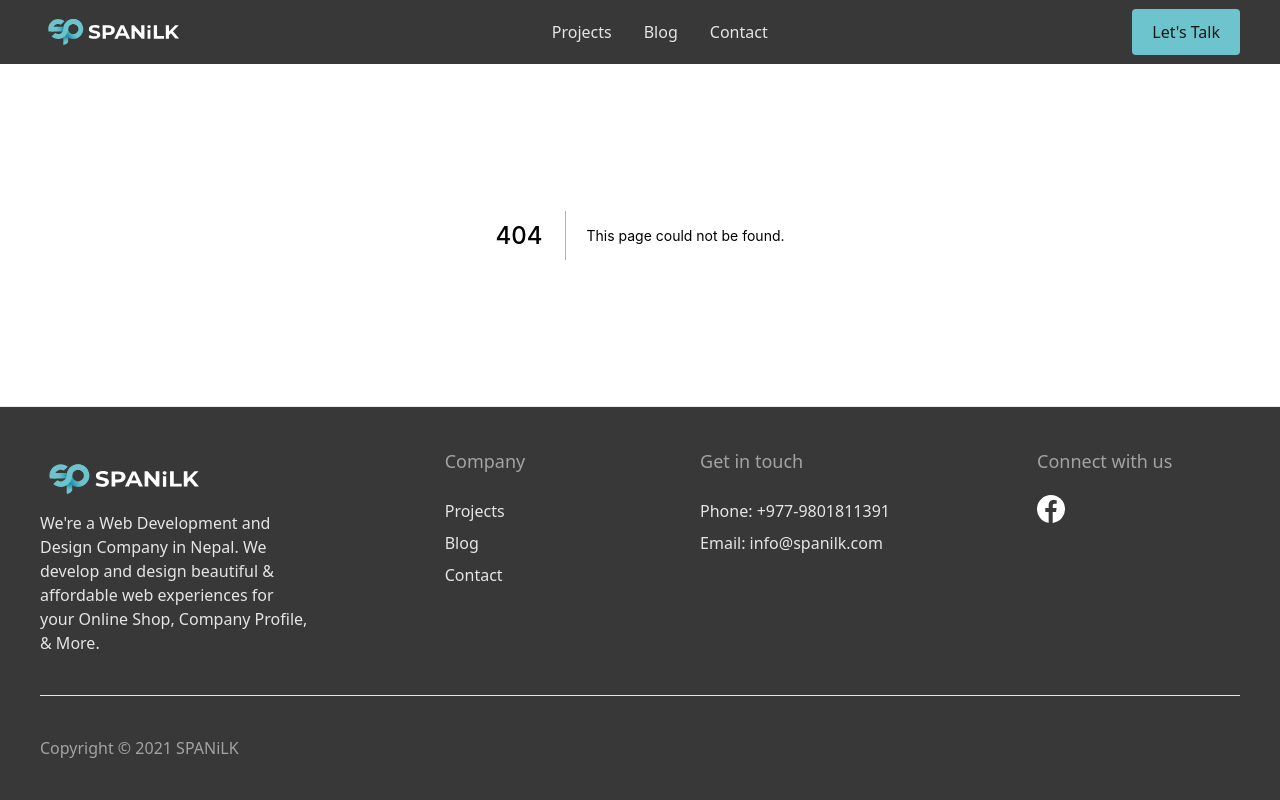
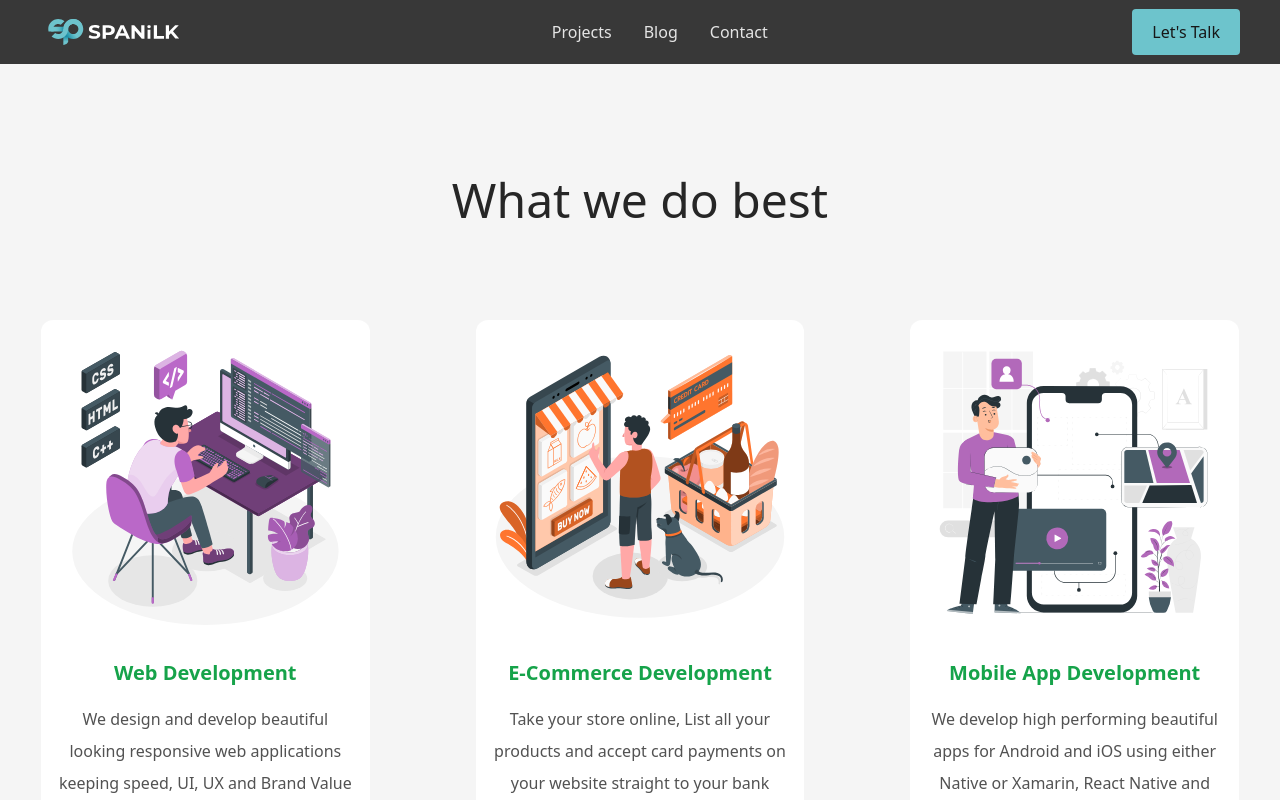
Before and after one commit to SPANiLK/spanilk-website, a Next.js app: page /service in a window 1280 px wide. Before the commit this address had no page. Shown: the top 800 px of the page. Built offline with nearby package versions, Linux system fonts and the light colour scheme.

Commit message:
added service url

```diff
--- /dev/null
+++ b/pages/service.js
@@ -0,0 +1,6 @@
+import Services from '../components/Home/WhatWeDoSection'
+export default function projects(props) {
+    return (
+        <Services/>
+      )
+}
```
